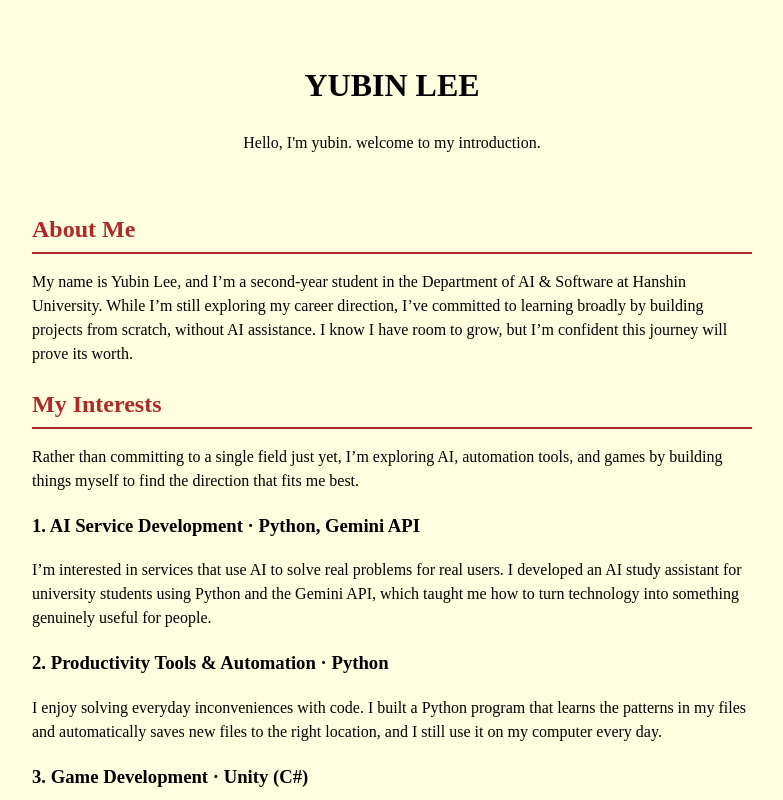
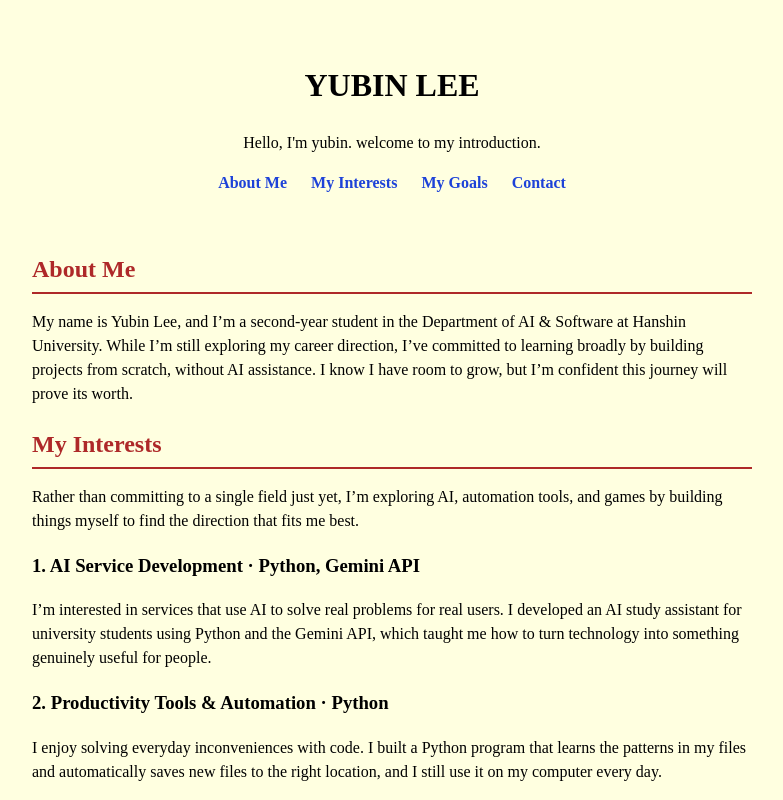
Before and after one commit to yubin0114/about-me, a plain HTML site: page index.html in a window 1280 px wide. Shown: the top 800 px of the page, without its empty margins (248-1031 px from the left). Drawn offline with Linux system fonts and the light colour scheme.

Commit message:
feat: 섹션 이동 내비게이션 메뉴 추가 (Flexbox 가로 정렬)

```diff
--- a/index.html
+++ b/index.html
@@ -10,11 +10,20 @@
 
 <body>
     <header>
+
         <h1>YUBIN LEE</h1>
         <p>Hello, I'm yubin. welcome to my introduction.</p>
+        <nav>
+            <ul>
+                <li><a href="#about">About Me</a></li>
+                <li><a href="#interests">My Interests</a></li>
+                <li><a href="#goals">My Goals</a></li>
+                <li><a href="#contact">Contact</a></li>
+            </ul>
+        </nav>
     </header>
     <main>
-        <section>
+        <section id="about">
             <h2>About Me</h2>
             <p>My name is Yubin Lee, and I’m a second-year student in the Department of AI & Software at Hanshin
                 University. While I’m still exploring my career direction, I’ve committed to learning broadly by
@@ -22,7 +31,7 @@
                 this journey will prove its worth.</p>
         </section>
 
-        <section>
+        <section id="interests">
             <h2>My Interests</h2>
             <p>Rather than committing to a single field just yet, I’m exploring AI, automation tools, and games by
                 building things myself to find the direction that fits me best.</p>
@@ -53,14 +62,14 @@
             </ul>
         </section>
 
-        <section>
+        <section id="goals">
             <h2>My Goals</h2>
             <p>I don’t yet know exactly which path I’ll take, but I know I want to become a developer. To get there, I’m
                 learning everything I can, so that I can keep pace in a rapidly changing world and grow into a versatile
                 developer who stands out by being able to adapt to and handle any challenge.</p>
         </section>
 
-        <section>
+        <section id="contact">
             <h2>Contact </h2>
             <p>email: <a href="mailto:yubin0114@hotmail.com">yubin0114@hotmail.com</a></p>
             <p>github: <a href="https://github.com/yubin0114" target="_blank" rel="noopener noreferrer">yubin0114</a>
--- a/style.css
+++ b/style.css
@@ -1,6 +1,7 @@
 body {
     background-color: lightyellow;
-    line-height: 1.5; font-family: serif;
+    line-height: 1.5;
+    font-family: serif;
     max-width: 720px;
     margin: 0 auto;
     padding: 20px;
@@ -9,6 +10,22 @@ body {
 header {
     padding: 20px 0;
     text-align: center;
+
+
+}
+
+nav ul {
+    list-style: none;
+    padding: 0;
+    justify-content: center;
+    gap: 24px;
+    display: flex;
+}
+
+nav a {
+    text-decoration: none;
+    font-weight: bold;
+
 }
 
 h2 {
```
